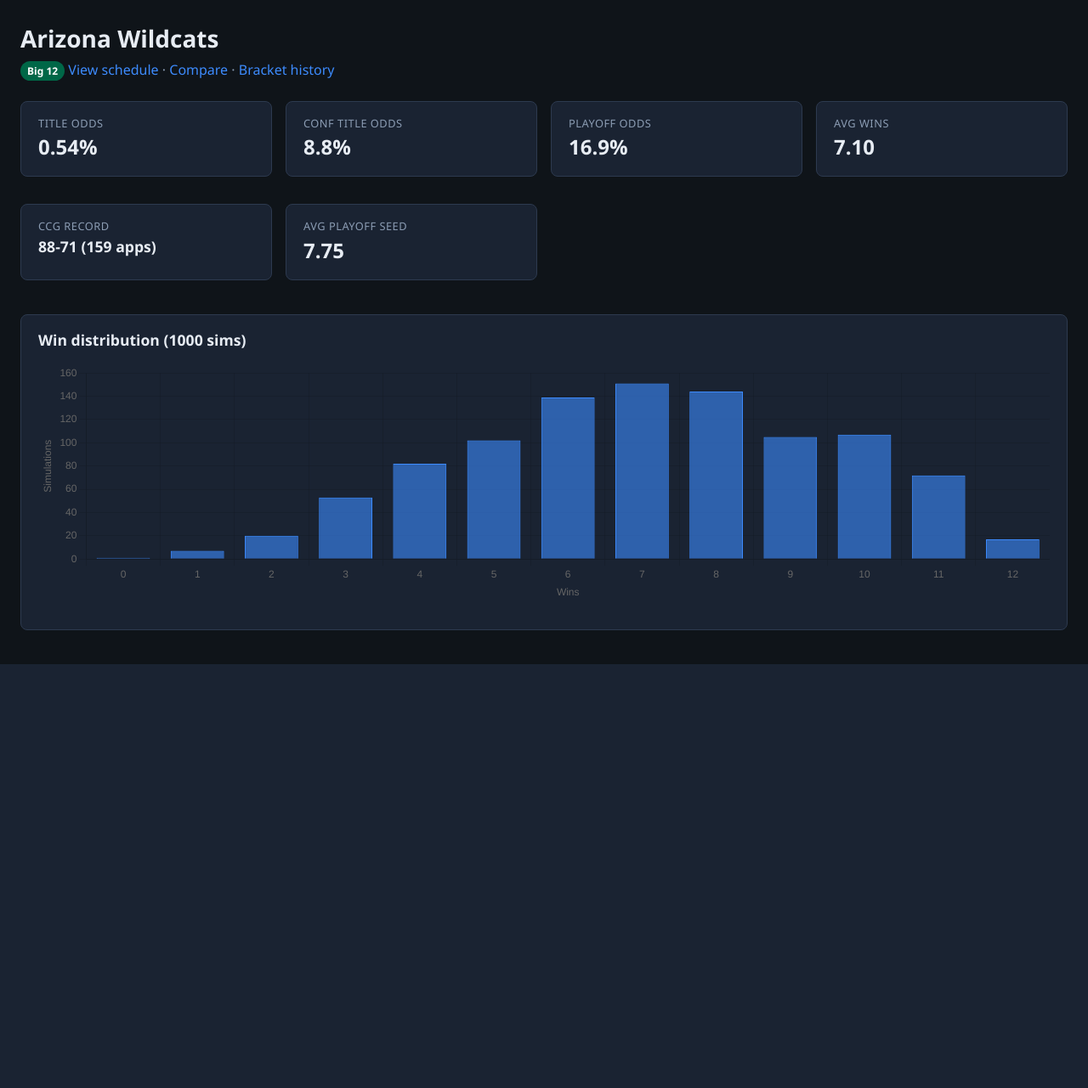
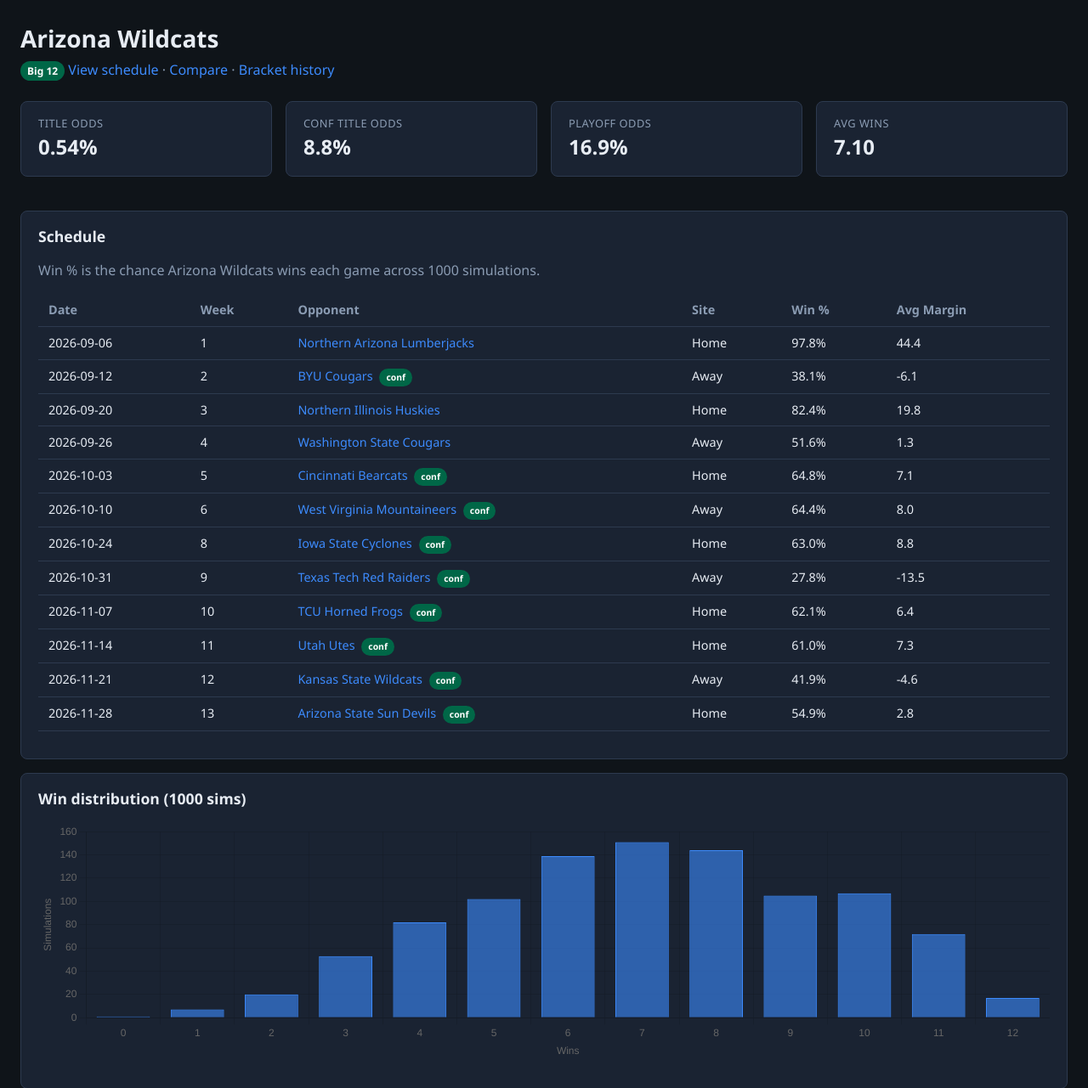
Before and after one commit to tripleaendermikal/cfb-viewer, a Flask app: page /team/12 in a window 1280 px wide. Shown: the part 56-1337 px from the top of the page at 85% size. Before the commit the page ends 838 px from the top, so only its background shows below. Run offline with Flask 3, Linux system fonts and the light colour scheme.

Commit message:
Add team schedule on team pages; trim stat cards
Show per-game win odds and home/away on team pages. Remove CCG record and avg playoff seed stat boxes.

Co-authored-by: Cursor <cursoragent@cursor.com>

```diff
--- a/app.py
+++ b/app.py
@@ -241,6 +241,50 @@ class DataStore:
     def game_at(self, game_id: str) -> dict | None:
         return self.games.get(str(game_id))
 
+    def team_schedule(self, team_id: str) -> list[dict]:
+        """This team's games with win odds and home/away from their perspective."""
+        tid = str(team_id)
+        rows: list[dict] = []
+        for g in self.games.values():
+            gid = g.get("game_id", "")
+            neutral = g.get("neutral_site", False)
+            home_wp = g.get("home_win_pct")
+            margin = g.get("avg_margin")
+            if g.get("home_team_id") == tid:
+                rows.append(
+                    {
+                        "game_id": gid,
+                        "game_date": g.get("game_date", ""),
+                        "week": g.get("week"),
+                        "opponent_id": g.get("away_team_id", ""),
+                        "opponent_name": g.get("away_team_name", ""),
+                        "win_pct": home_wp,
+                        "avg_margin": margin,
+                        "home_away": "neutral" if neutral else "home",
+                        "is_conference_game": g.get("is_conference_game", False),
+                    }
+                )
+            elif g.get("away_team_id") == tid:
+                away_wp = round(100 - float(home_wp), 2) if home_wp is not None else None
+                away_margin = round(-float(margin), 3) if margin is not None else None
+                rows.append(
+                    {
+                        "game_id": gid,
+                        "game_date": g.get("game_date", ""),
+                        "week": g.get("week"),
+                        "opponent_id": g.get("home_team_id", ""),
+                        "opponent_name": g.get("home_team_name", ""),
+                        "win_pct": away_wp,
+                        "avg_margin": away_margin,
+                        "home_away": "neutral" if neutral else "away",
+                        "is_conference_game": g.get("is_conference_game", False),
+                    }
+                )
+        return sorted(
+            rows,
+            key=lambda r: (r.get("game_date", ""), r.get("week") or 0, r.get("game_id", "")),
+        )
+
     def conf_champs_at(self, sim_index: int) -> dict[str, dict] | None:
         data = self.sim_data_at(sim_index)
         if not data:
@@ -415,12 +459,14 @@ def create_app() -> Flask:
         merged["ccg_appearances"] = ccg.get("ccg_appearances", merged["conf_champ_appearances"])
         merged["ccg_wins"] = ccg.get("ccg_wins", 0)
         bracket_summary = store.brackets_summary.get("team_summary", {}).get(team_id)
+        team_schedule = store.team_schedule(team_id)
         hist_labels = [str(i) for i in range(13)]
         hist_data = [merged["win_histogram"].get(str(i), 0) for i in range(13)]
         return render_template(
             "team.html",
             team=merged,
             bracket_summary=bracket_summary,
+            team_schedule=team_schedule,
             hist_labels=hist_labels,
             hist_data=hist_data,
             active="team",
--- a/templates/team.html
+++ b/templates/team.html
@@ -33,17 +33,47 @@
     <div class="stat-label">Avg Wins</div>
     <div class="stat-value">{{ "%.2f"|format(team.avg_wins or 0) }}</div>
   </div>
-  {% if team.conference != 'FBS Indep.' and team.ccg_appearances %}
-  <div class="card">
-    <div class="stat-label">CCG Record</div>
-    <div class="stat-value" style="font-size:1.1rem;">{{ team.ccg_wins }}-{{ team.ccg_appearances - team.ccg_wins }} ({{ team.ccg_appearances }} apps)</div>
+</div>
+
+<div class="card">
+  <h2 style="margin-top:0;font-size:1.1rem;">Schedule</h2>
+  <p class="muted" style="margin-top:0;">Win % is the chance {{ team.team_name }} wins each game across {{ meta.sim_count }} simulations.</p>
+  {% if team_schedule %}
+  <div class="table-scroll">
+  <table class="data-table schedule-table">
+    <thead>
+      <tr>
+        <th data-sort="text">Date</th>
+        <th data-sort="num">Week</th>
+        <th data-sort="text">Opponent</th>
+        <th data-sort="text">Site</th>
+        <th data-sort="num">Win %</th>
+        <th data-sort="num">Avg Margin</th>
+      </tr>
+    </thead>
+    <tbody>
+      {% for g in team_schedule %}
+      <tr class="schedule-row" onclick="window.location='{{ url_for('game_detail', game_id=g.game_id) }}'">
+        <td data-value="{{ g.game_date }}">{{ g.game_date }}</td>
+        <td class="num" data-value="{{ g.week }}">{{ g.week }}</td>
+        <td data-value="{{ g.opponent_name }}">
+          <a href="{{ url_for('team_detail', team_id=g.opponent_id) }}" onclick="event.stopPropagation()">{{ g.opponent_name }}</a>
+          {% if g.is_conference_game %}<span class="badge" style="background:{{ team.conference | conf_color }};font-size:0.65rem;margin-left:0.25rem;">conf</span>{% endif %}
+        </td>
+        <td data-value="{{ g.home_away }}">
+          {% if g.home_away == 'home' %}Home{% elif g.home_away == 'away' %}Away{% else %}Neutral{% endif %}
+        </td>
+        <td class="num" data-value="{{ g.win_pct }}">{{ g.win_pct }}%</td>
+        <td class="num" data-value="{{ g.avg_margin if g.avg_margin is not none else '' }}">
+          {% if g.avg_margin is not none %}{{ "%.1f"|format(g.avg_margin) }}{% else %}—{% endif %}
+        </td>
+      </tr>
+      {% endfor %}
+    </tbody>
+  </table>
   </div>
-  {% endif %}
-  {% if bracket_summary and bracket_summary.avg_seed is not none %}
-  <div class="card">
-    <div class="stat-label">Avg Playoff Seed</div>
-    <div class="stat-value">{{ bracket_summary.avg_seed }}</div>
-  </div>
+  {% else %}
+  <p class="muted">No schedule data available.</p>
   {% endif %}
 </div>
 
```
